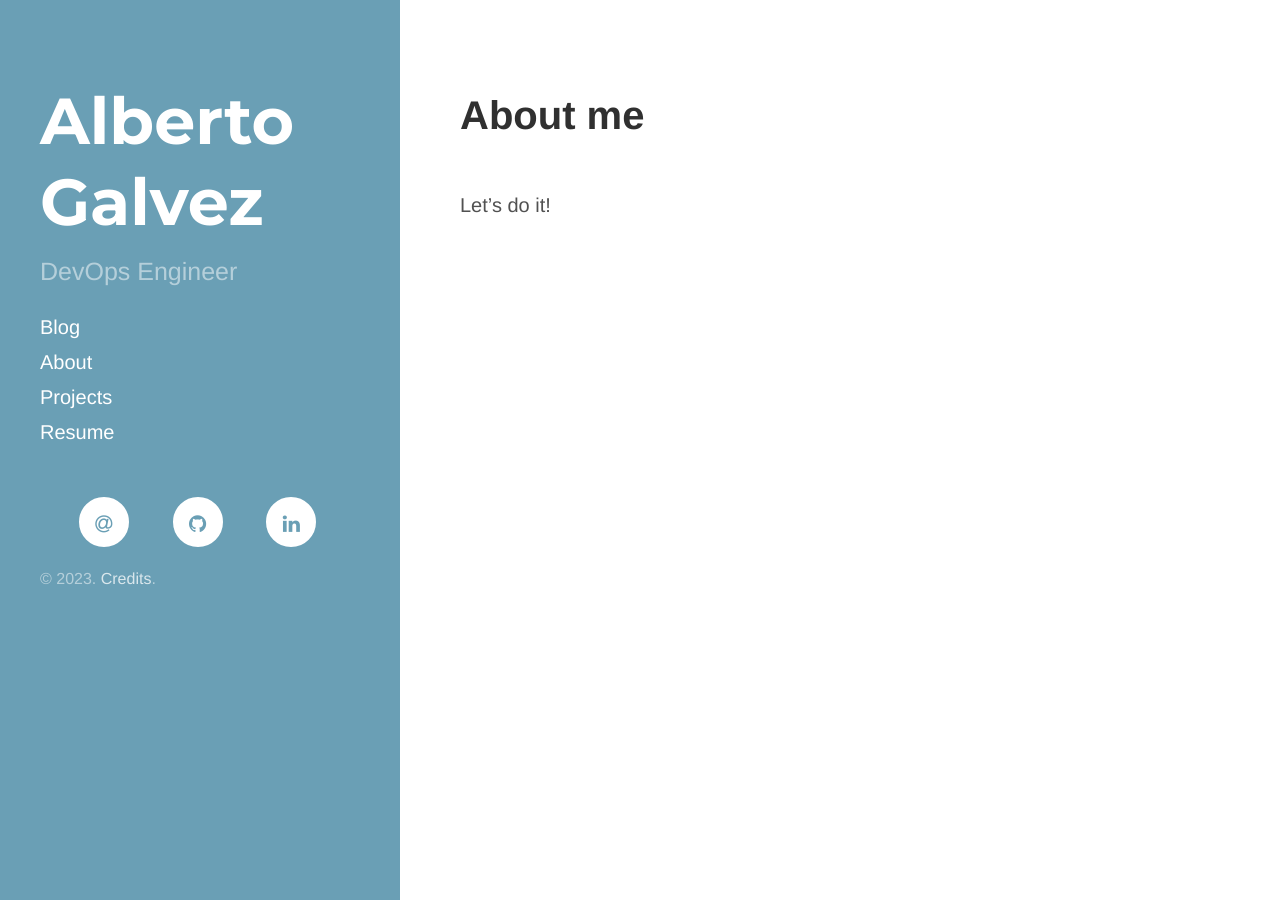
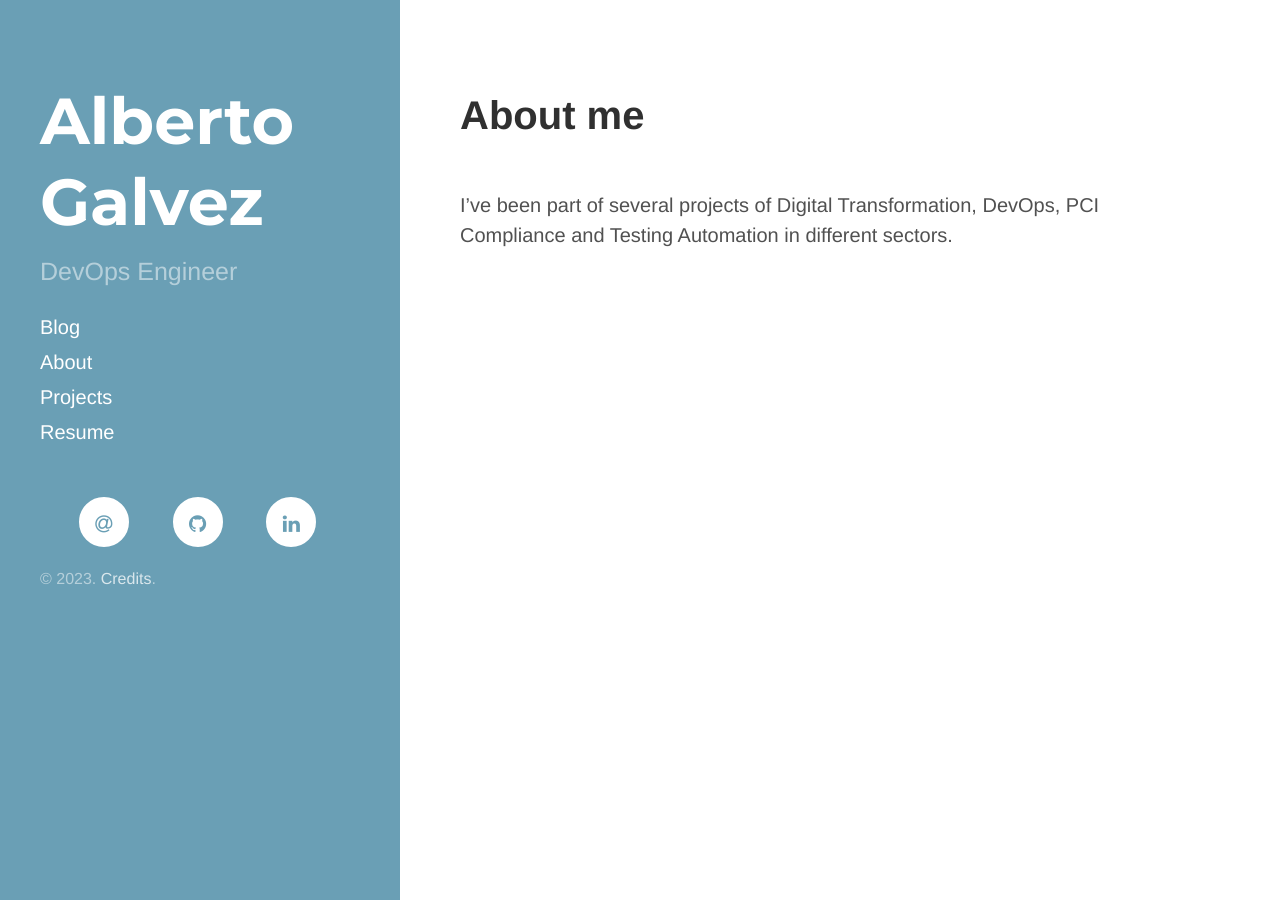
Before and after one commit to agmalpartida/agmalpartida.github.io, a Jekyll site: the page built from about/index.md, in a window 1280 px wide. Built offline with Jekyll 4.4.1, drawn with Linux system fonts in a browser that asks for light colours; nearby versions of some CDN libraries.

Commit message:
Automatic commit: 20230604-14:50

```diff
--- a/about/index.md
+++ b/about/index.md
@@ -3,4 +3,4 @@ layout: page
 title: About me
 ---
 
-Let's do it!
+I've been part of several projects of Digital Transformation, DevOps, PCI Compliance and Testing Automation in different sectors.
```
